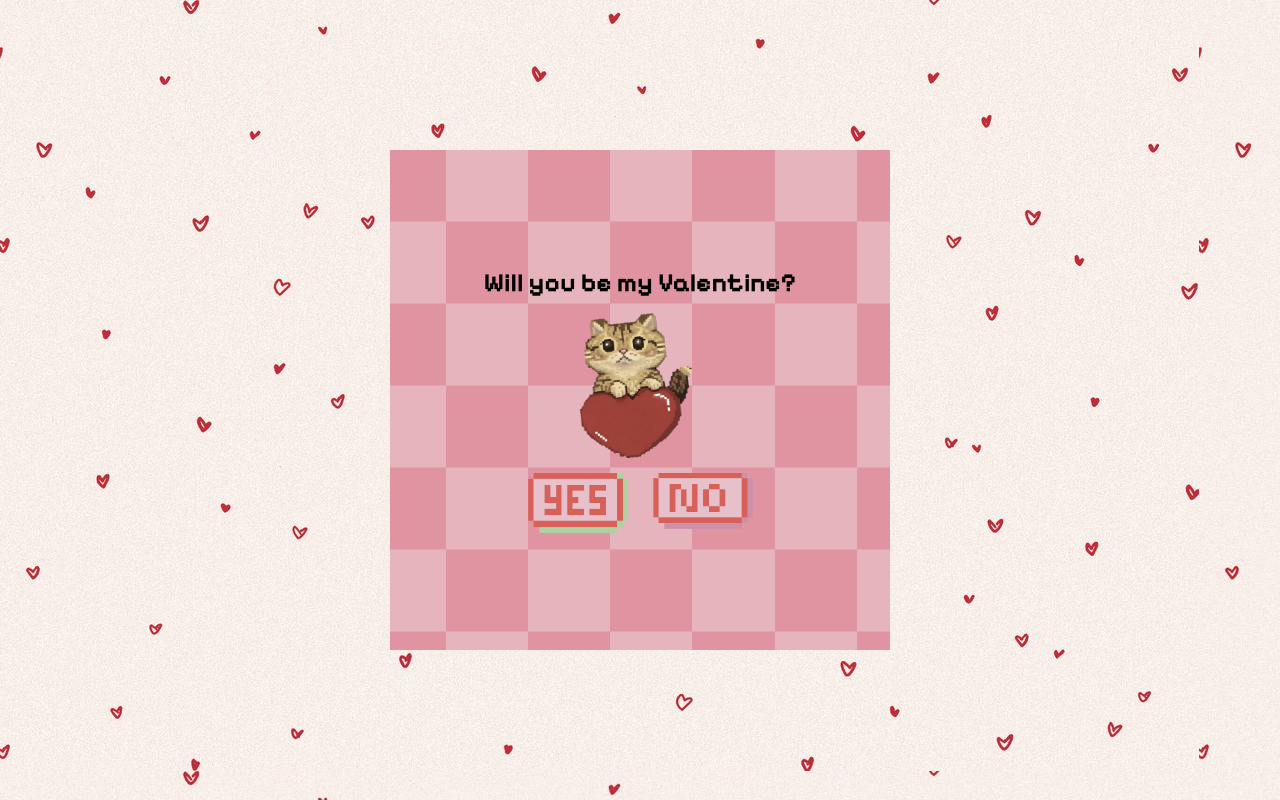
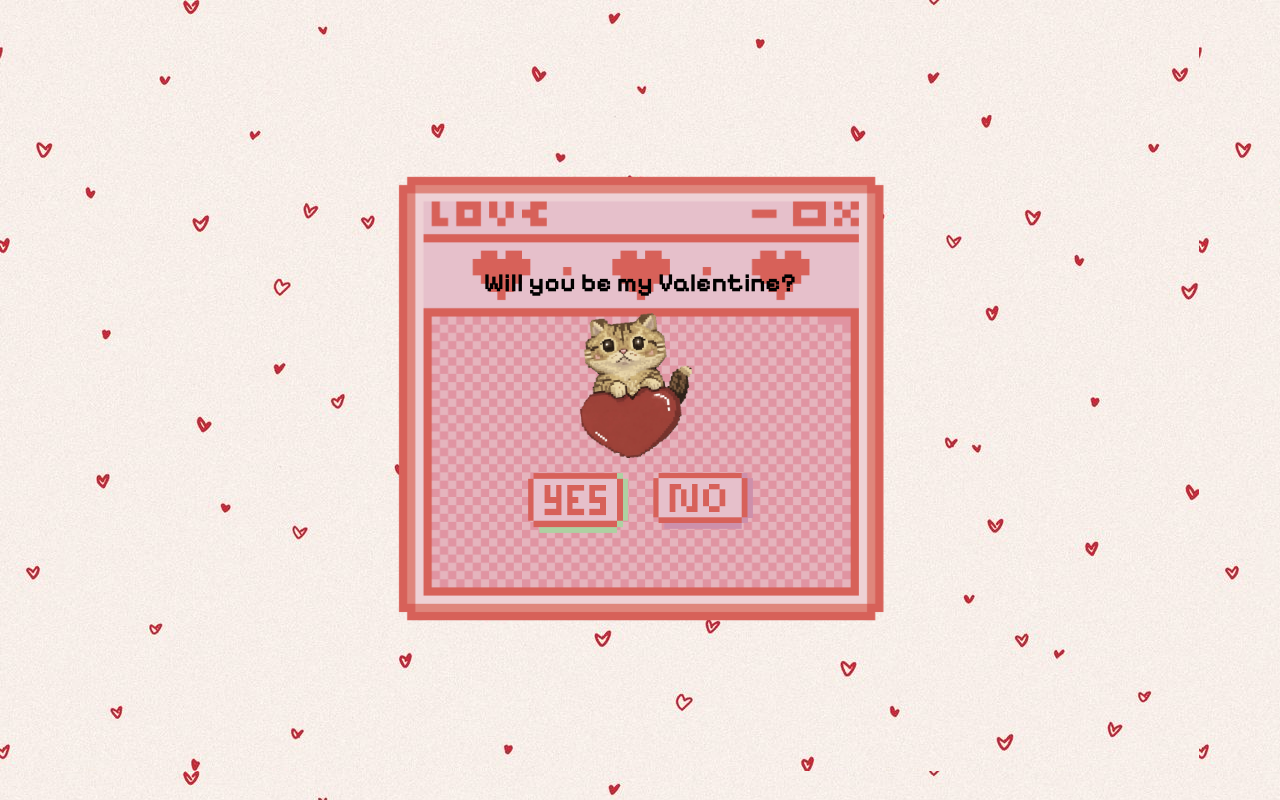
Before and after one commit to cyberbabe03/valentine-letter, a plain HTML site: page index.html in a window 1280 px wide. Both pictures are taken after a click on the element "Letter for You". Drawn offline with Linux system fonts and the light colour scheme; a web font is replaced by a local one.

Commit message:
Fix background size for letter window

```diff
--- a/style.css
+++ b/style.css
@@ -42,7 +42,7 @@ body {
 
 .letter-window {
   background: url("window.png") no-repeat center;
-  background-size: 1000%;
+  background-size: 100%;
   width: 90%;
   max-width: 500px;
   aspect-ratio: 1/1;
```
